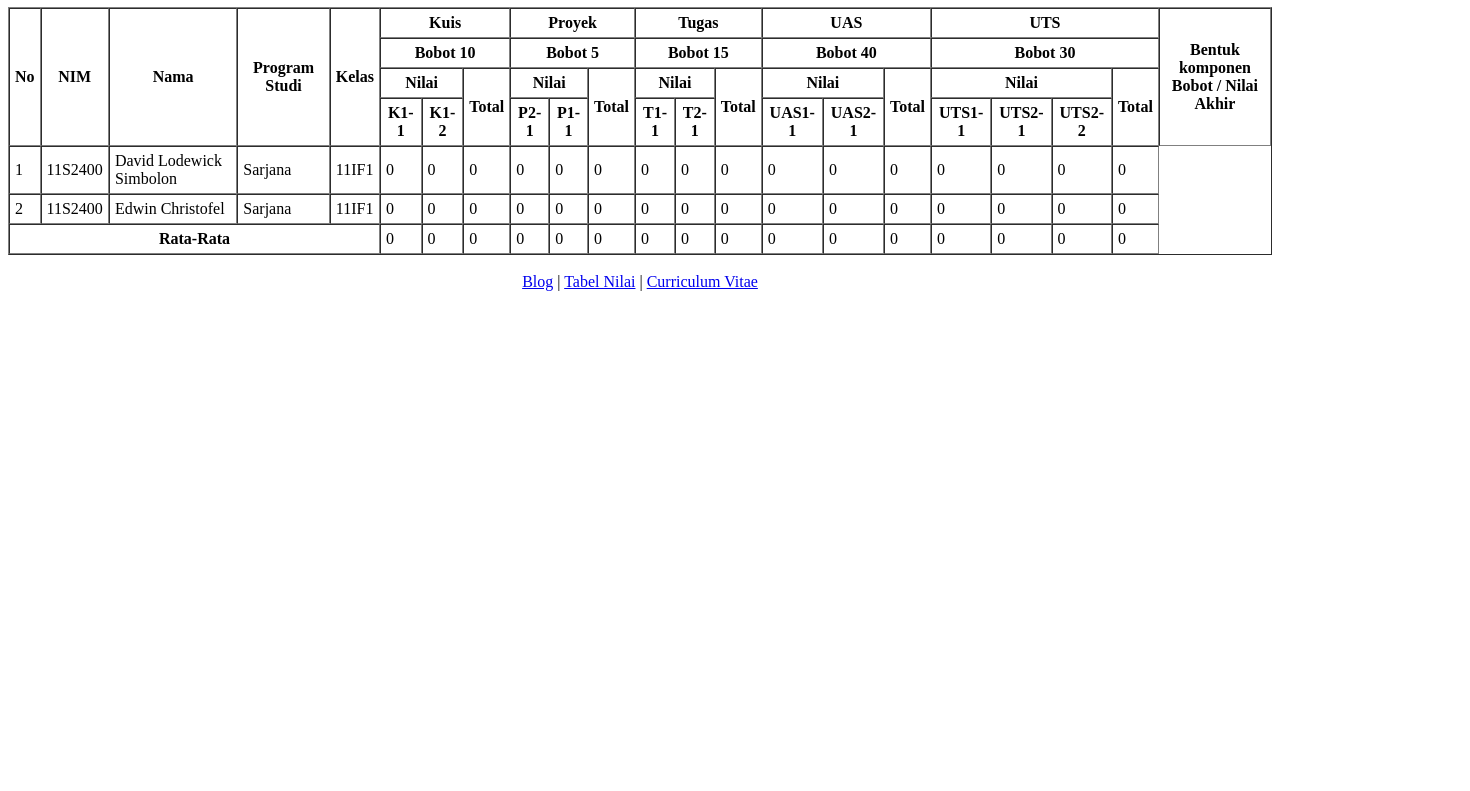
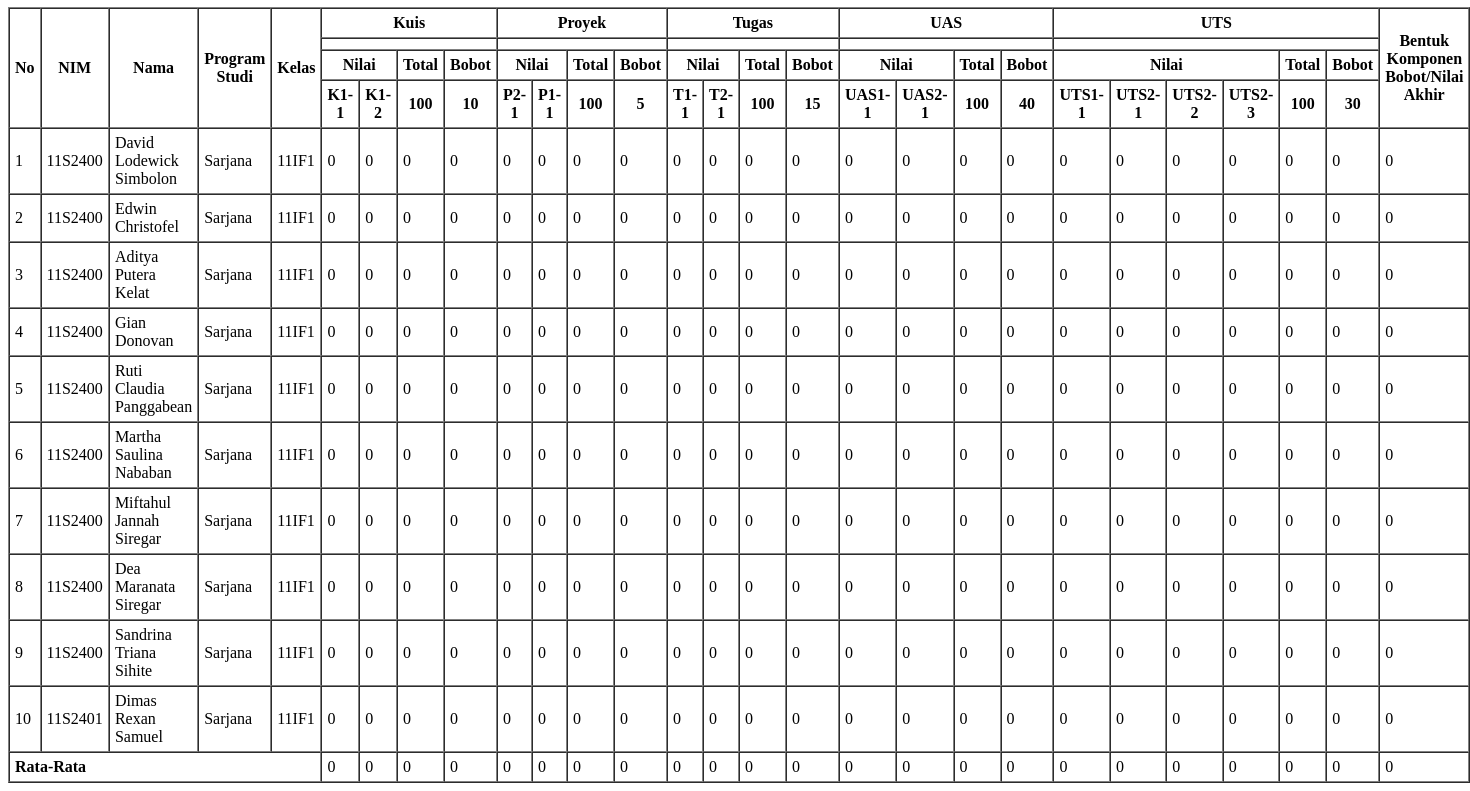
Before and after one commit to josuaasrgh/latihan-html, a plain HTML site: page nilai.html in a window 1280 px wide. Shown: the part 73-864 px from the top of the page, 1470 px wide, since content can reach past the window. Before the commit the page ends 800 px from the top, so only its background shows below. Drawn offline with Linux system fonts and the light colour scheme.

Commit message:
Update nilai.html

```diff
--- a/nilai.html
+++ b/nilai.html
@@ -5,9 +5,9 @@
   <title>Tabel Perolehan Nilai</title>
 </head>
 <body>
-  <h1 align="center">Tabel Perolehan Nilai</h1>
+  <h1>Tabel Perolehan Nilai</h1>
 
-  <table border="1" cellpadding="5" cellspacing="0" align="center">
+  <table border="1" cellpadding="5" cellspacing="0">
     <!-- Header Utama -->
     <tr>
       <th rowspan="4">No</th>
@@ -15,100 +15,188 @@
       <th rowspan="4">Nama</th>
       <th rowspan="4">Program Studi</th>
       <th rowspan="4">Kelas</th>
-      <th colspan="3">Kuis</th>
-      <th colspan="3">Proyek</th>
-      <th colspan="3">Tugas</th>
-      <th colspan="3">UAS</th>
-      <th colspan="4">UTS</th>
-      <th rowspan="4">Bentuk komponen<br>Bobot / Nilai Akhir</th>
+      <th colspan="4">Kuis</th>
+      <th colspan="4">Proyek</th>
+      <th colspan="4">Tugas</th>
+      <th colspan="4">UAS</th>
+      <th colspan="6">UTS</th>
+      <th rowspan="4">Bentuk Komponen<br>Bobot/Nilai Akhir</th>
     </tr>
 
     <!-- Header Bobot -->
     <tr>
-      <th colspan="3">Bobot 10</th>
-      <th colspan="3">Bobot 5</th>
-      <th colspan="3">Bobot 15</th>
-      <th colspan="3">Bobot 40</th>
-      <th colspan="4">Bobot 30</th>
+      <th colspan="4"></th>
+      <th colspan="4"></th>
+      <th colspan="4"></th>
+      <th colspan="4"></th>
+      <th colspan="6"></th>
     </tr>
 
     <!-- Header Subbagian -->
     <tr>
       <!-- Kuis -->
       <th colspan="2">Nilai</th>
-      <th rowspan="2">Total</th>
+      <th>Total</th>
+      <th>Bobot</th>
 
       <!-- Proyek -->
       <th colspan="2">Nilai</th>
-      <th rowspan="2">Total</th>
+      <th>Total</th>
+      <th>Bobot</th>
 
       <!-- Tugas -->
       <th colspan="2">Nilai</th>
-      <th rowspan="2">Total</th>
+      <th>Total</th>
+      <th>Bobot</th>
 
       <!-- UAS -->
       <th colspan="2">Nilai</th>
-      <th rowspan="2">Total</th>
+      <th>Total</th>
+      <th>Bobot</th>
 
       <!-- UTS -->
-      <th colspan="3">Nilai</th>
-      <th rowspan="2">Total</th>
+      <th colspan="4">Nilai</th>
+      <th>Total</th>
+      <th>Bobot</th>
     </tr>
 
     <!-- Header Detail -->
     <tr>
+      <!-- Kuis -->
       <th>K1-1</th>
       <th>K1-2</th>
+      <th>100</th>
+      <th>10</th>
 
+      <!-- Proyek -->
       <th>P2-1</th>
       <th>P1-1</th>
+      <th>100</th>
+      <th>5</th>
 
+      <!-- Tugas -->
       <th>T1-1</th>
       <th>T2-1</th>
+      <th>100</th>
+      <th>15</th>
 
+      <!-- UAS -->
       <th>UAS1-1</th>
       <th>UAS2-1</th>
+      <th>100</th>
+      <th>40</th>
 
+      <!-- UTS -->
       <th>UTS1-1</th>
       <th>UTS2-1</th>
       <th>UTS2-2</th>
+      <th>UTS2-3</th>
+      <th>100</th>
+      <th>30</th>
     </tr>
 
     <!-- Data Mahasiswa -->
     <tr>
       <td>1</td><td>11S2400</td><td>David Lodewick Simbolon</td><td>Sarjana</td><td>11IF1</td>
-      <td>0</td><td>0</td><td>0</td>
-      <td>0</td><td>0</td><td>0</td>
-      <td>0</td><td>0</td><td>0</td>
-      <td>0</td><td>0</td><td>0</td>
       <td>0</td><td>0</td><td>0</td><td>0</td>
+      <td>0</td><td>0</td><td>0</td><td>0</td>
+      <td>0</td><td>0</td><td>0</td><td>0</td>
+      <td>0</td><td>0</td><td>0</td><td>0</td>
+      <td>0</td><td>0</td><td>0</td><td>0</td><td>0</td><td>0</td>
+      <td>0</td>
     </tr>
     <tr>
       <td>2</td><td>11S2400</td><td>Edwin Christofel</td><td>Sarjana</td><td>11IF1</td>
-      <td>0</td><td>0</td><td>0</td>
-      <td>0</td><td>0</td><td>0</td>
-      <td>0</td><td>0</td><td>0</td>
-      <td>0</td><td>0</td><td>0</td>
       <td>0</td><td>0</td><td>0</td><td>0</td>
+      <td>0</td><td>0</td><td>0</td><td>0</td>
+      <td>0</td><td>0</td><td>0</td><td>0</td>
+      <td>0</td><td>0</td><td>0</td><td>0</td>
+      <td>0</td><td>0</td><td>0</td><td>0</td><td>0</td><td>0</td>
+      <td>0</td>
     </tr>
-    <!-- dst... isi tetap sama untuk mahasiswa berikutnya -->
+    <tr>
+      <td>3</td><td>11S2400</td><td>Aditya Putera Kelat</td><td>Sarjana</td><td>11IF1</td>
+      <td>0</td><td>0</td><td>0</td><td>0</td>
+      <td>0</td><td>0</td><td>0</td><td>0</td>
+      <td>0</td><td>0</td><td>0</td><td>0</td>
+      <td>0</td><td>0</td><td>0</td><td>0</td>
+      <td>0</td><td>0</td><td>0</td><td>0</td><td>0</td><td>0</td>
+      <td>0</td>
+    </tr>
+    <tr>
+      <td>4</td><td>11S2400</td><td>Gian Donovan</td><td>Sarjana</td><td>11IF1</td>
+      <td>0</td><td>0</td><td>0</td><td>0</td>
+      <td>0</td><td>0</td><td>0</td><td>0</td>
+      <td>0</td><td>0</td><td>0</td><td>0</td>
+      <td>0</td><td>0</td><td>0</td><td>0</td>
+      <td>0</td><td>0</td><td>0</td><td>0</td><td>0</td><td>0</td>
+      <td>0</td>
+    </tr>
+    <tr>
+      <td>5</td><td>11S2400</td><td>Ruti Claudia Panggabean</td><td>Sarjana</td><td>11IF1</td>
+      <td>0</td><td>0</td><td>0</td><td>0</td>
+      <td>0</td><td>0</td><td>0</td><td>0</td>
+      <td>0</td><td>0</td><td>0</td><td>0</td>
+      <td>0</td><td>0</td><td>0</td><td>0</td>
+      <td>0</td><td>0</td><td>0</td><td>0</td><td>0</td><td>0</td>
+      <td>0</td>
+    </tr>
+    <tr>
+      <td>6</td><td>11S2400</td><td>Martha Saulina Nababan</td><td>Sarjana</td><td>11IF1</td>
+      <td>0</td><td>0</td><td>0</td><td>0</td>
+      <td>0</td><td>0</td><td>0</td><td>0</td>
+      <td>0</td><td>0</td><td>0</td><td>0</td>
+      <td>0</td><td>0</td><td>0</td><td>0</td>
+      <td>0</td><td>0</td><td>0</td><td>0</td><td>0</td><td>0</td>
+      <td>0</td>
+    </tr>
+    <tr>
+      <td>7</td><td>11S2400</td><td>Miftahul Jannah Siregar</td><td>Sarjana</td><td>11IF1</td>
+      <td>0</td><td>0</td><td>0</td><td>0</td>
+      <td>0</td><td>0</td><td>0</td><td>0</td>
+      <td>0</td><td>0</td><td>0</td><td>0</td>
+      <td>0</td><td>0</td><td>0</td><td>0</td>
+      <td>0</td><td>0</td><td>0</td><td>0</td><td>0</td><td>0</td>
+      <td>0</td>
+    </tr>
+    <tr>
+      <td>8</td><td>11S2400</td><td>Dea Maranata Siregar</td><td>Sarjana</td><td>11IF1</td>
+      <td>0</td><td>0</td><td>0</td><td>0</td>
+      <td>0</td><td>0</td><td>0</td><td>0</td>
+      <td>0</td><td>0</td><td>0</td><td>0</td>
+      <td>0</td><td>0</td><td>0</td><td>0</td>
+      <td>0</td><td>0</td><td>0</td><td>0</td><td>0</td><td>0</td>
+      <td>0</td>
+    </tr>
+    <tr>
+      <td>9</td><td>11S2400</td><td>Sandrina Triana Sihite</td><td>Sarjana</td><td>11IF1</td>
+      <td>0</td><td>0</td><td>0</td><td>0</td>
+      <td>0</td><td>0</td><td>0</td><td>0</td>
+      <td>0</td><td>0</td><td>0</td><td>0</td>
+      <td>0</td><td>0</td><td>0</td><td>0</td>
+      <td>0</td><td>0</td><td>0</td><td>0</td><td>0</td><td>0</td>
+      <td>0</td>
+    </tr>
+    <tr>
+      <td>10</td><td>11S2401</td><td>Dimas Rexan Samuel</td><td>Sarjana</td><td>11IF1</td>
+      <td>0</td><td>0</td><td>0</td><td>0</td>
+      <td>0</td><td>0</td><td>0</td><td>0</td>
+      <td>0</td><td>0</td><td>0</td><td>0</td>
+      <td>0</td><td>0</td><td>0</td><td>0</td>
+      <td>0</td><td>0</td><td>0</td><td>0</td><td>0</td><td>0</td>
+      <td>0</td>
+    </tr>
 
     <!-- Baris Rata-rata -->
     <tr>
-      <td colspan="5" align="center"><b>Rata-Rata</b></td>
-      <td>0</td><td>0</td><td>0</td>
-      <td>0</td><td>0</td><td>0</td>
-      <td>0</td><td>0</td><td>0</td>
-      <td>0</td><td>0</td><td>0</td>
+      <td colspan="5"><b>Rata-Rata</b></td>
       <td>0</td><td>0</td><td>0</td><td>0</td>
+      <td>0</td><td>0</td><td>0</td><td>0</td>
+      <td>0</td><td>0</td><td>0</td><td>0</td>
+      <td>0</td><td>0</td><td>0</td><td>0</td>
+      <td>0</td><td>0</td><td>0</td><td>0</td><td>0</td><td>0</td>
+      <td>0</td>
     </tr>
   </table>
-
-  <br>
-  <div align="center">
-    <a href="blog.html">Blog</a> |
-    <a href="nilai.html">Tabel Nilai</a> |
-    <a href="cv.html">Curriculum Vitae</a>
-  </div>
 </body>
 </html>
```
